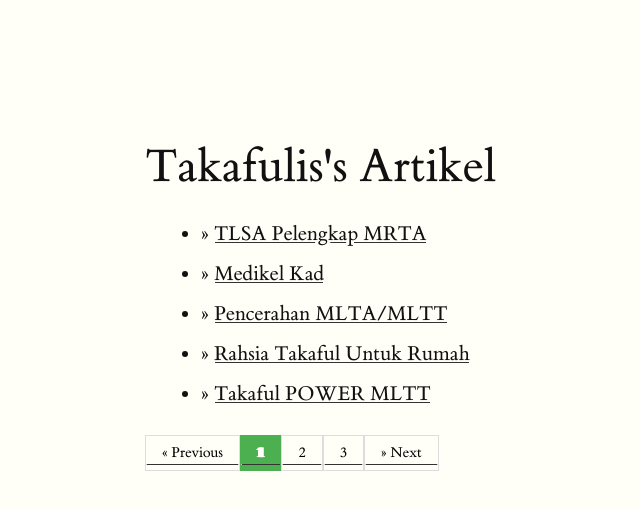
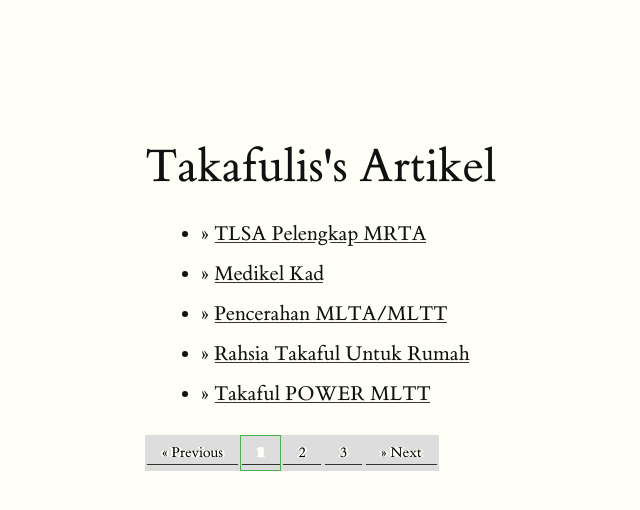
Before and after one commit to takafulis/takafulis.github.io, a Jekyll site: the page built from artikel/index.html, in a window 1280 px wide. Shown: the top 510 px of the page, without its empty margins (15-655 px from the left). Built offline with Jekyll 4.4.1, drawn with Linux system fonts in a browser that asks for light colours; the list of posts is cut into pages by our own code.

Commit message:
Update tufte.css

```diff
--- a/css/tufte.css
+++ b/css/tufte.css
@@ -382,3 +382,5 @@ input[type=submit]:hover {
 }
 
 .pagination a:hover:not(.active) {background-color: #ddd;}
+
+.pagination a:link {background-color: #ddd;}
```
